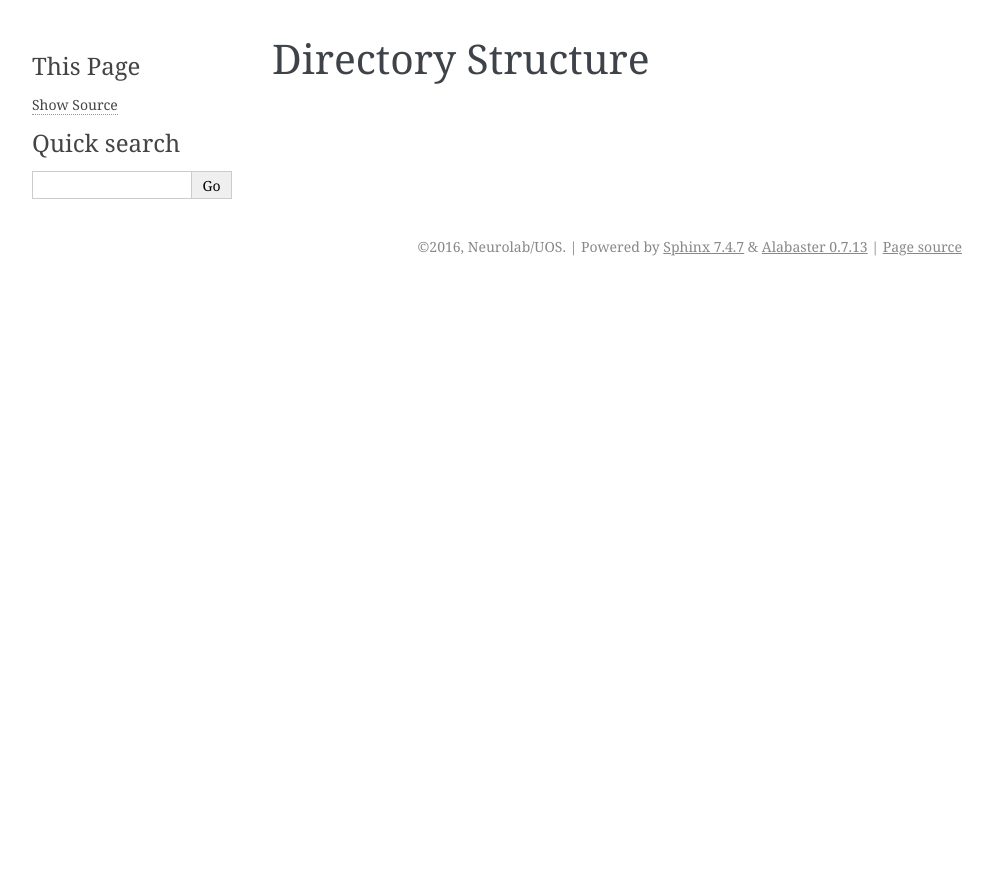
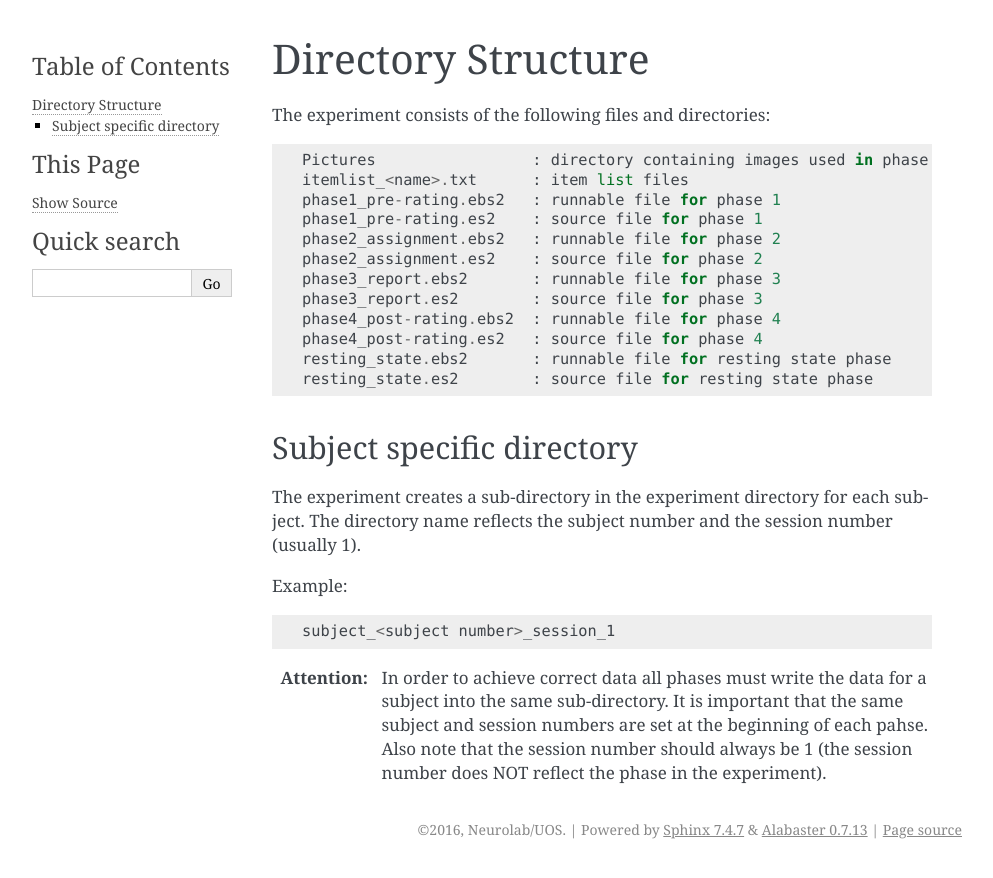
Before and after one commit to bwulff/selfinfiltration-experiment-doc, a Sphinx documentation site: the page built from docs/source/directory.rst, in a window 1280 px wide. Shown: the top 878 px of the page, without its empty margins (148-1141 px from the left). Built offline with Sphinx 7.4.7, drawn with Linux system fonts in a browser that asks for light colours; pages that are not in the unit, such as notebooks, are missing from menus.

Commit message:
updated index and directory sturcture page

```diff
--- a/docs/source/directory.rst
+++ b/docs/source/directory.rst
@@ -1,3 +1,36 @@
 .. _directory_structure:
 Directory Structure
 ===================
+
+The experiment consists of the following files and directories::
+
+  Pictures                 : directory containing images used in phase 3
+  itemlist_<name>.txt      : item list files
+  phase1_pre-rating.ebs2   : runnable file for phase 1
+  phase1_pre-rating.es2    : source file for phase 1
+  phase2_assignment.ebs2   : runnable file for phase 2
+  phase2_assignment.es2    : source file for phase 2
+  phase3_report.ebs2       : runnable file for phase 3
+  phase3_report.es2        : source file for phase 3
+  phase4_post-rating.ebs2  : runnable file for phase 4
+  phase4_post-rating.es2   : source file for phase 4
+  resting_state.ebs2       : runnable file for resting state phase
+  resting_state.es2        : source file for resting state phase
+
+
+Subject specific directory
+--------------------------
+The experiment creates a sub-directory in the experiment directory for each
+subject. The directory name reflects the subject number and the session number
+(usually 1).
+
+Example::
+
+  subject_<subject number>_session_1
+
+:Attention:
+  In order to achieve correct data all phases must write the data for a subject
+  into the same sub-directory. It is important that the same subject and
+  session numbers are set at the beginning of each pahse. Also note that the
+  session number should always be 1 (the session number does NOT reflect the
+  phase in the experiment).
--- a/docs/source/itemlists.rst
+++ b/docs/source/itemlists.rst
@@ -5,6 +5,7 @@ The list of items used in the experimental procedure is generated from the item
 list files found in the experiment directory (see :ref:`directory_structure`).
 This is done every time the experiment is started. Thus it is important to use
 the same set of item list files for all subjects in a study.
+
 
 Item list files
 ---------------
@@ -24,7 +25,9 @@ Example::
 
 Item list definition
 --------------------
-The item list text files define one item per line. Example::
+The item list text files define one item per line.
+
+Example::
 
   write invoices
   prepare meeting
```
Also changed, not shown: docs/source/index.rst (+8 -3 lines).
